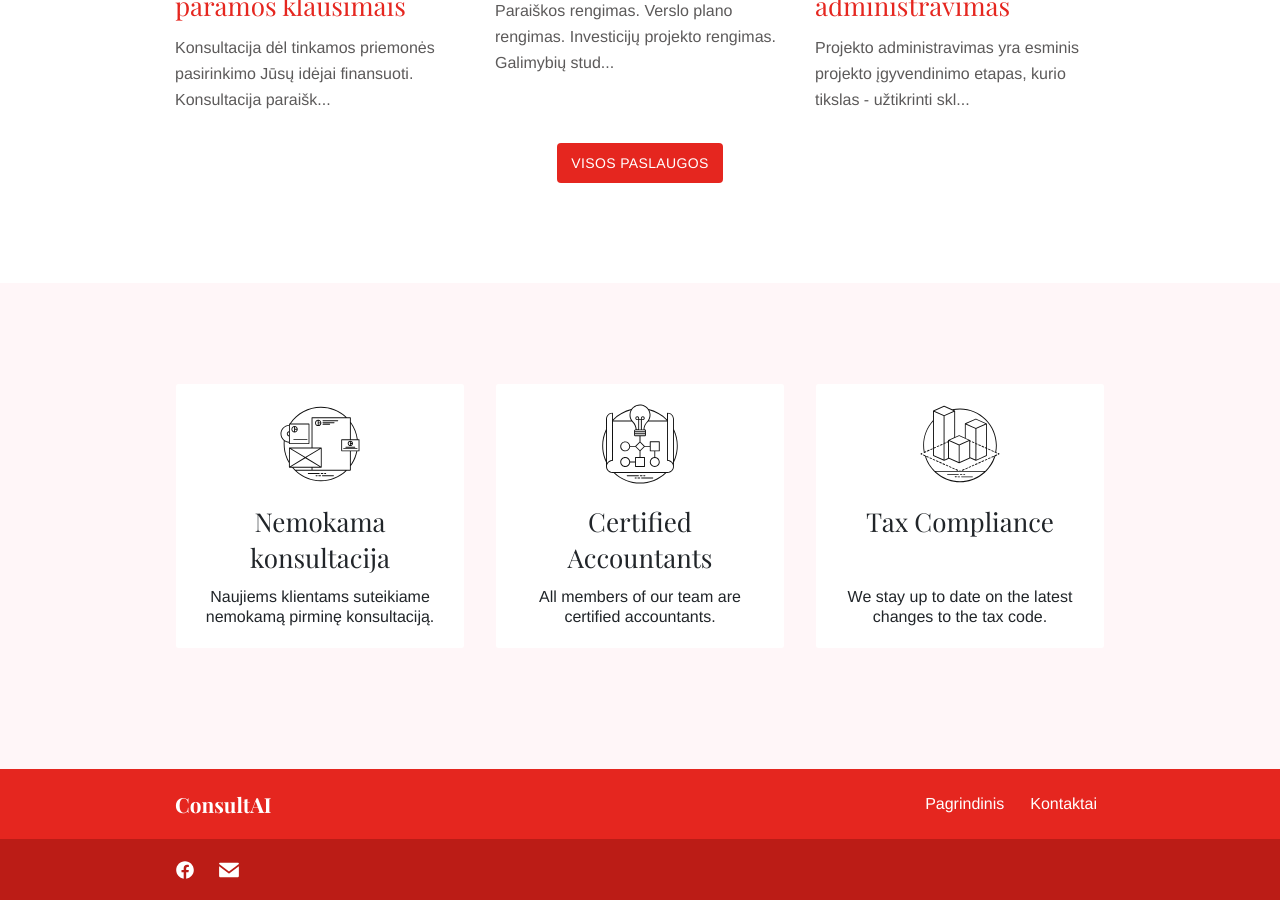
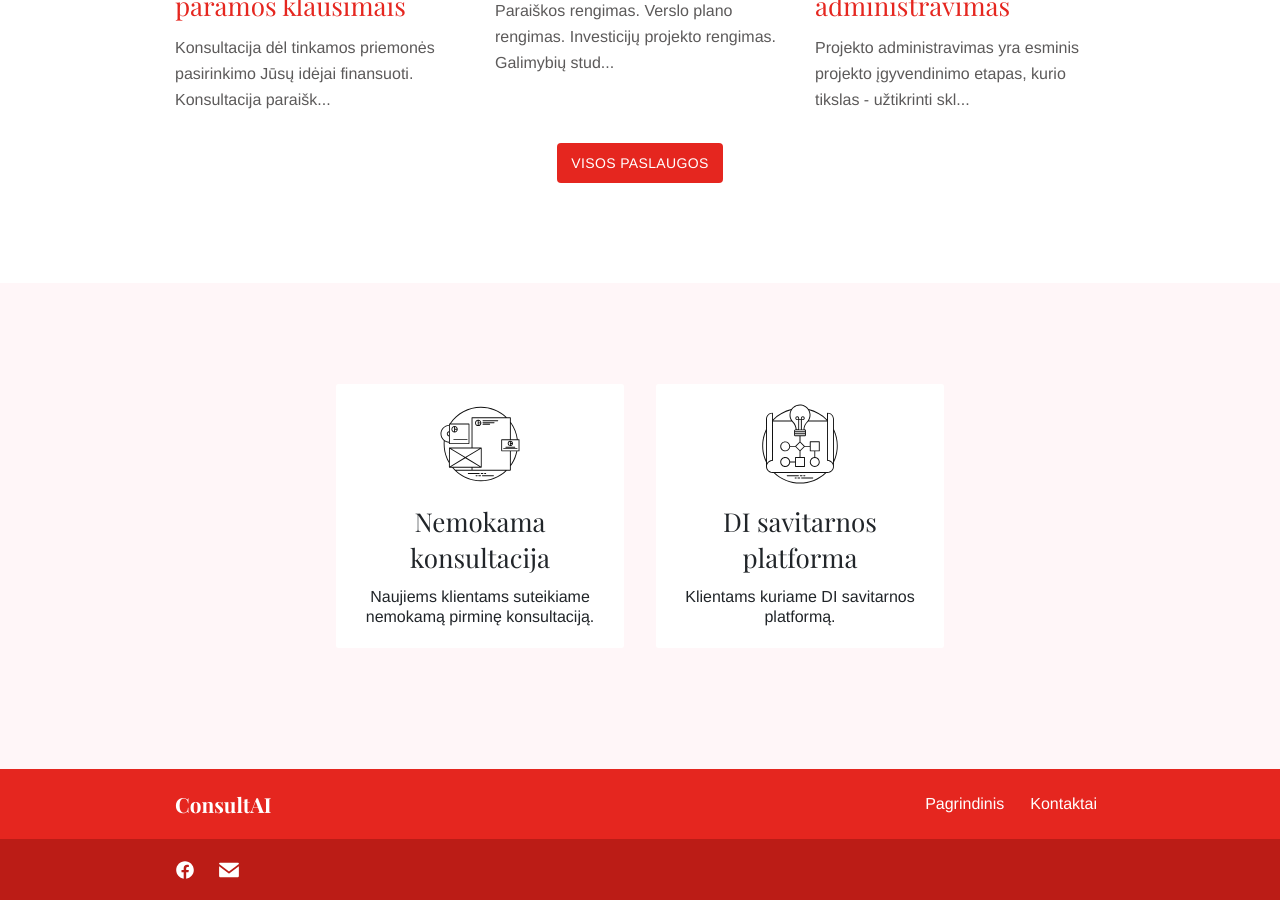
Before and after one commit to Arch-13/arch-13.github.io, a Jekyll site: the page built from index.md, in a window 1280 px wide and 900 px high, scrolled down 814 px. Built offline with Jekyll 4.4.1, drawn with Linux system fonts in a browser that asks for light colours.

Commit message:
Update features to be relevant to clients

```diff
--- a/_data/features.json
+++ b/_data/features.json
@@ -9,21 +9,12 @@
     }
   },
   {
-    "title": "Certified Accountants",
-    "description": "All members of our team are certified accountants.",
+    "title": "DI savitarnos platforma",
+    "description": "Klientams kuriame DI savitarnos platformą.",
     "image": {
       "url": "images/features/noun_The Process_1885341.svg",
       "width": 80,
       "height": 80
     }
-  },
-  {
-    "title": "Tax Compliance",
-    "description": "We stay up to date on the latest changes to the tax code.",
-    "image": {
-      "url": "images/features/noun_3d modeling_1885342.svg",
-      "width": 80,
-      "height": 80
-    }
   }
 ]
```
